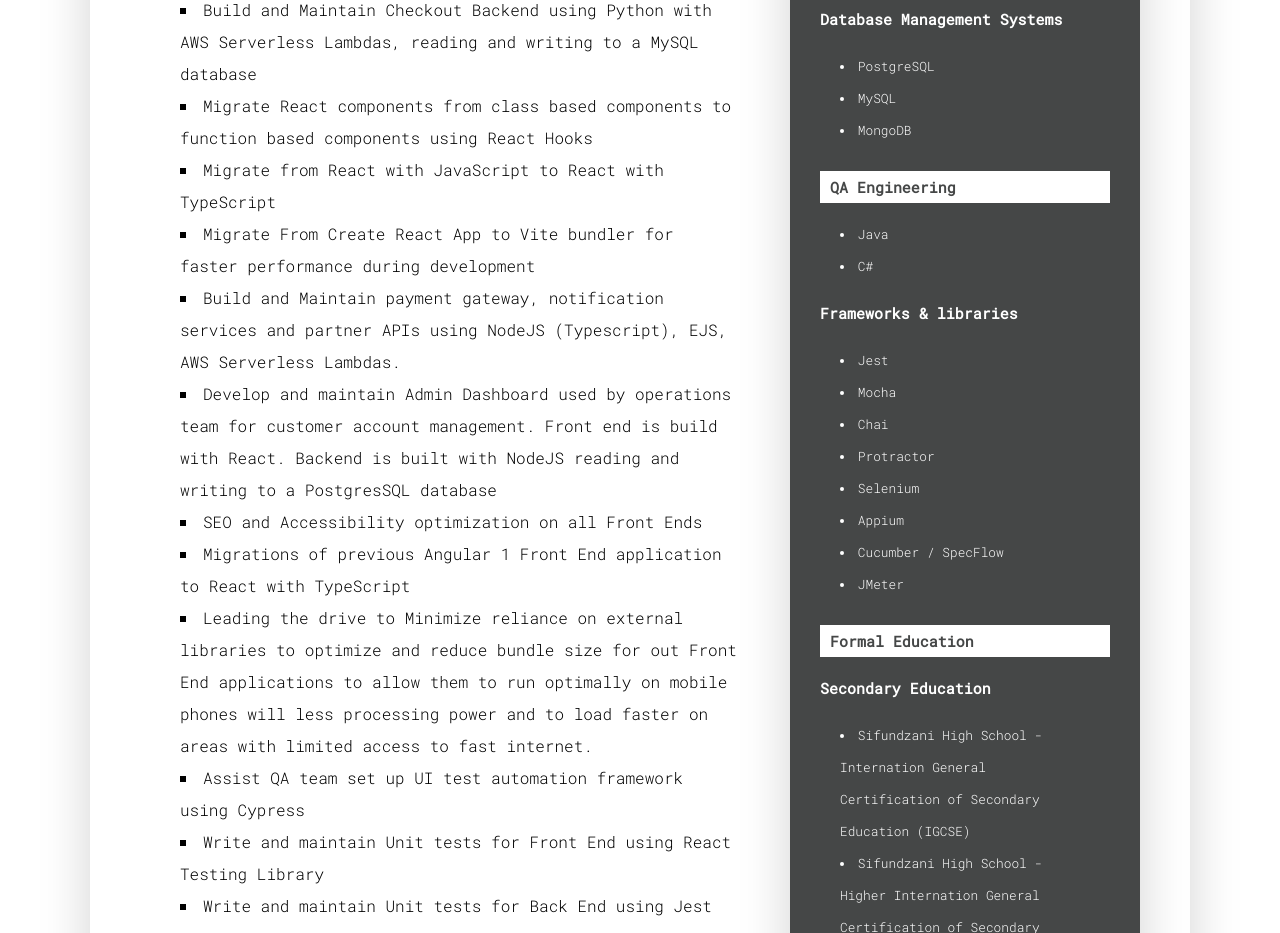
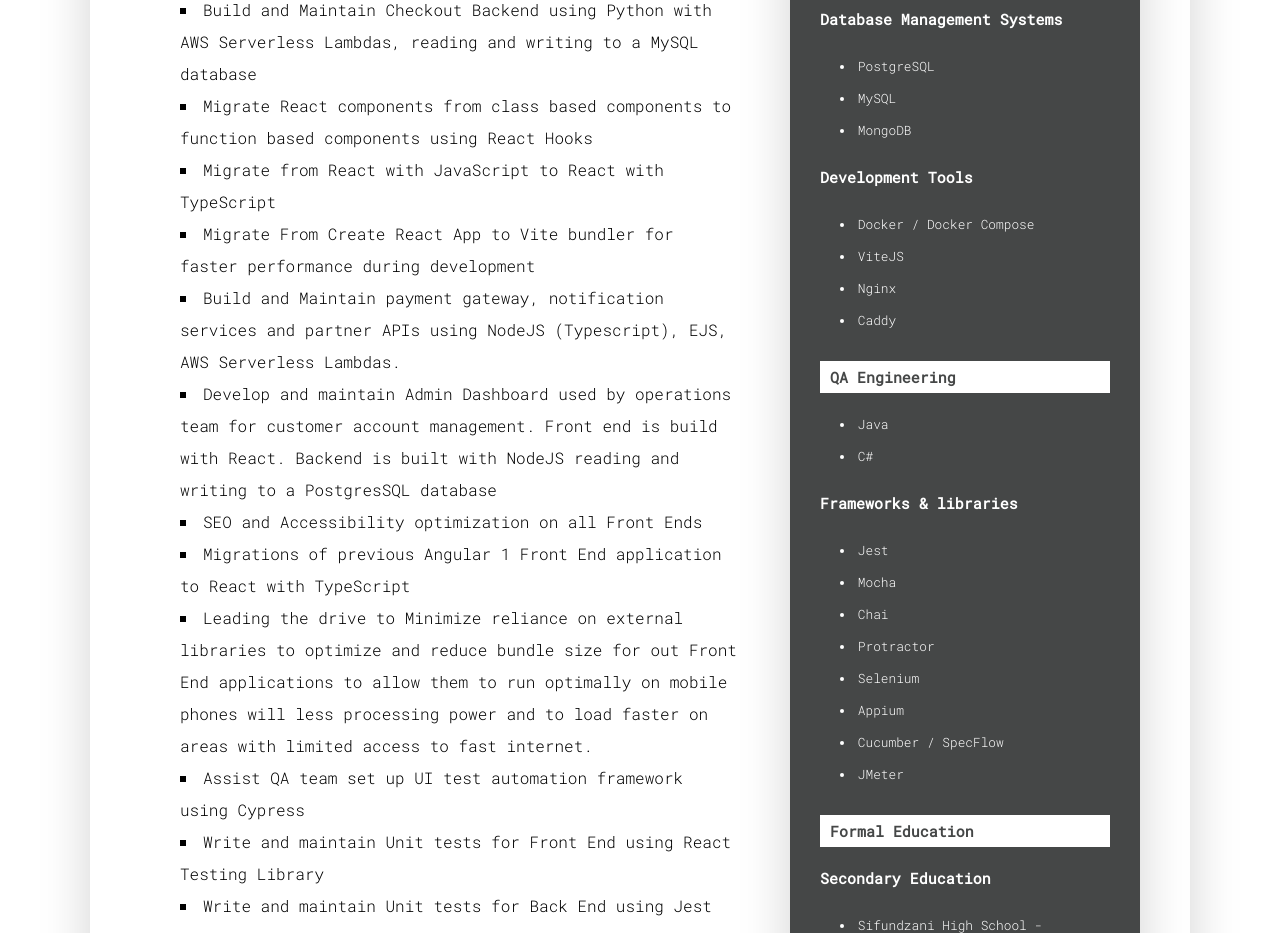
Before and after one commit to Mpilo-Pillz/mpillz-cv, a plain HTML site: page index.html in a window 1280 px wide. Shown: the part 1517-2450 px from the top of the page. Drawn offline with nearby package versions, Linux system fonts and the light colour scheme.

Commit message:
adding config skills and build tools

```diff
--- a/index.html
+++ b/index.html
@@ -690,6 +690,16 @@ CLASSES
                 <li>MongoDB</li>
               </ul>
 
+              <h3 class="cv-margin-bottom--sm cv-margin-top--sm">
+                Development Tools
+              </h3>
+              <ul class="ul__list-style--inside ul__padding--sides">
+                <li>Docker / Docker Compose</li>
+                <li>ViteJS</li>
+                <li>Nginx</li>
+                <li>Caddy</li>
+              </ul>
+
               <h3 class="stack cv-margin-bottom--sm cv-margin-top--md">
                 QA Engineering
               </h3>
@@ -1097,7 +1107,10 @@ CLASSES
                   Next
                 </button>
                 <ul class="cv-work-ul">
-                  <li><strong>Role:</strong> Test Engineer</li>
+                  <li>
+                    <strong>Role:</strong> Test Engineer / Test Automation
+                    Engineer
+                  </li>
                   <li><strong>Company:</strong> Standard Bank</li>
                   <li>
                     <strong>Tech Stack:</strong>
```
